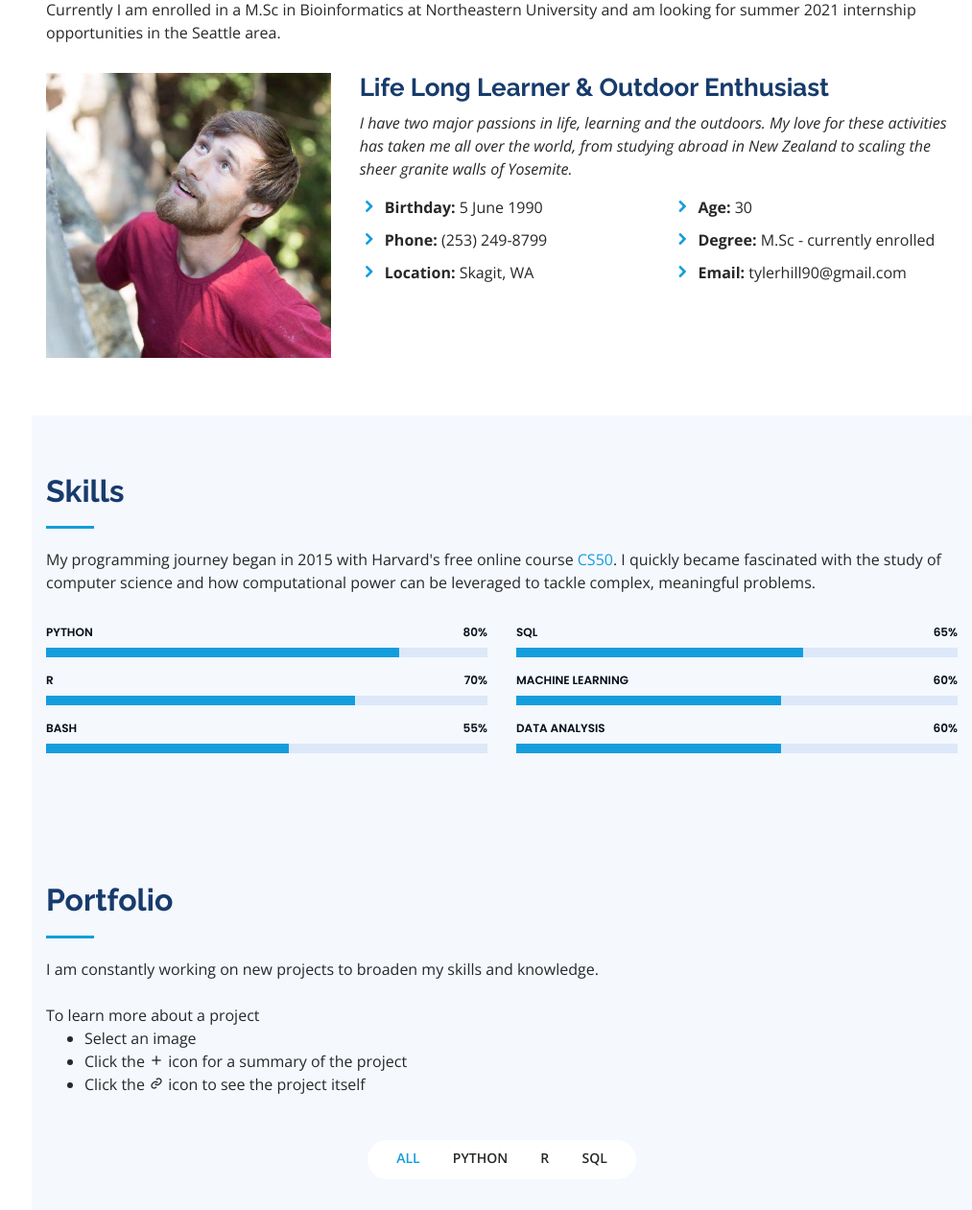
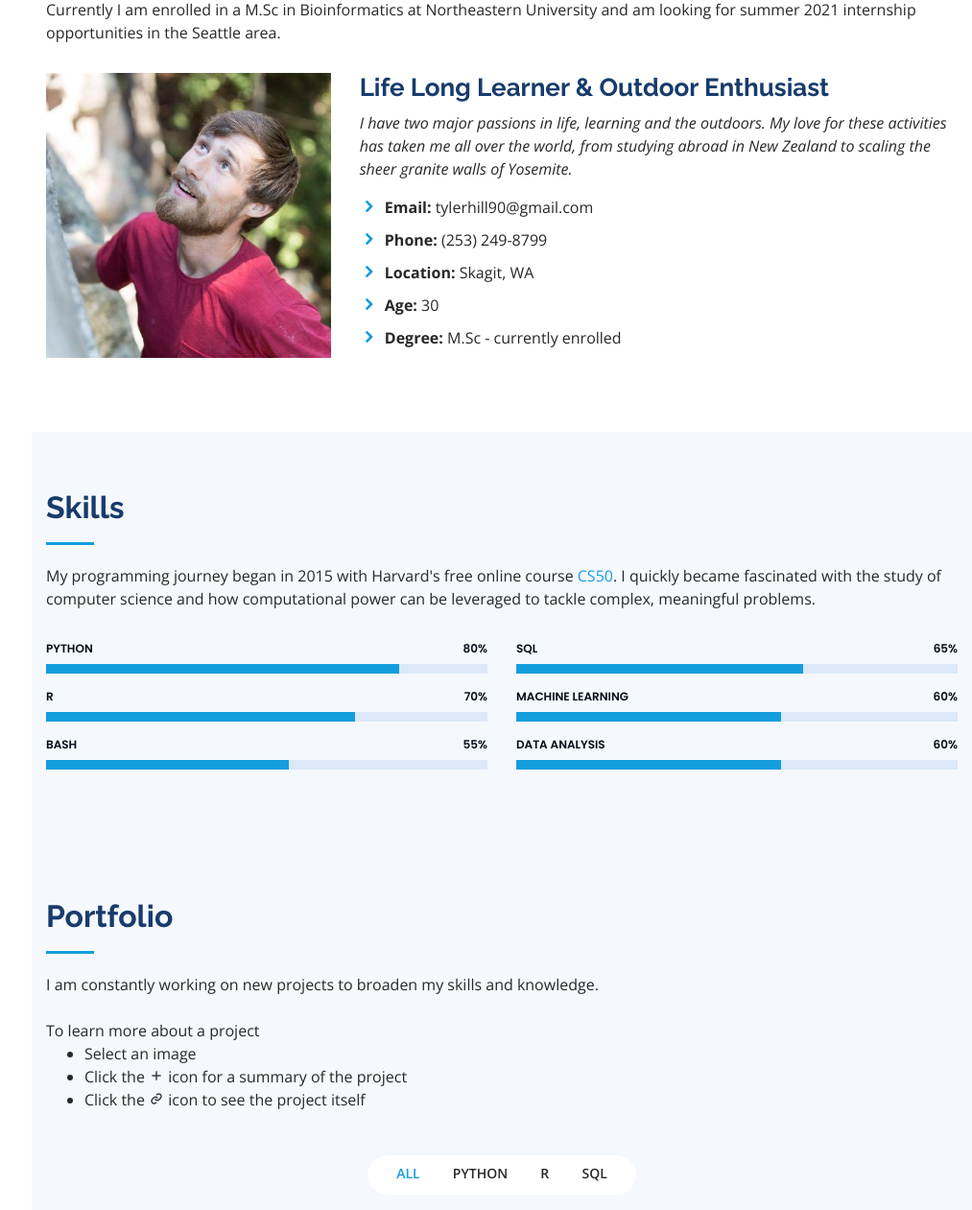
Before and after one commit to tylerhill90/portfolio-website, a Flask app: page / in a window 1280 px wide. Shown: the part 1012-2273 px from the top of the page at 96% size, without its empty margins (267-1280 px from the left). Run offline with Flask 2, Linux system fonts and the light colour scheme; some libraries are stand-ins or nearby versions.

Commit message:
removed bday from about section

```diff
--- a/templates/index.html
+++ b/templates/index.html
@@ -112,16 +112,11 @@
             <div class="row">
               <div class="col-lg-6">
                 <ul>
-                  <li><i class="icofont-rounded-right"></i> <strong>Birthday:</strong> 5 June 1990</li>
+                  <li><i class="icofont-rounded-right"></i> <strong>Email:</strong> tylerhill90@gmail.com</li>
                   <li><i class="icofont-rounded-right"></i> <strong>Phone:</strong> (253) 249-8799</li>
                   <li><i class="icofont-rounded-right"></i> <strong>Location:</strong> Skagit, WA</li>
-                </ul>
-              </div>
-              <div class="col-lg-6">
-                <ul>
                   <li><i class="icofont-rounded-right"></i> <strong>Age:</strong> 30</li>
                   <li><i class="icofont-rounded-right"></i> <strong>Degree:</strong> M.Sc - currently enrolled</li>
-                  <li><i class="icofont-rounded-right"></i> <strong>Email:</strong> tylerhill90@gmail.com</li>
                 </ul>
               </div>
             </div>
```
